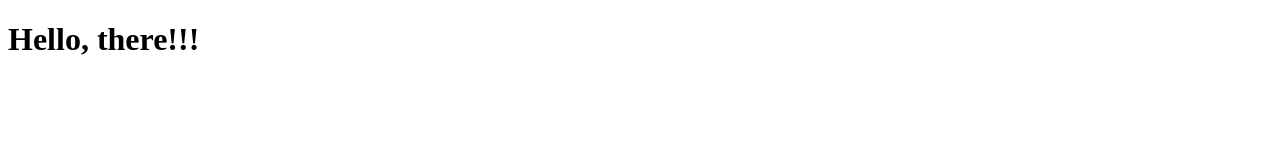
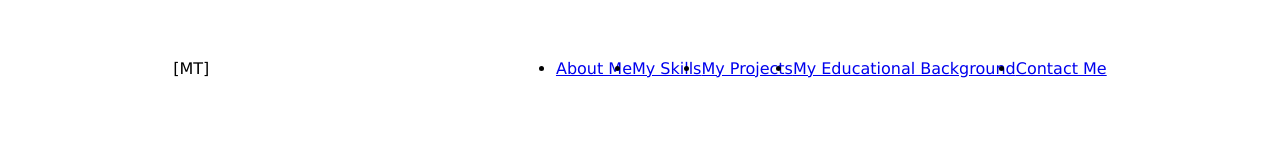
Before and after one commit to Talibiq123/Basic-Portfolio, a plain HTML site: page index.html in a window 1280 px wide. Drawn offline with Linux system fonts and the light colour scheme.

Commit message:
Portfolio

```diff
--- a/index.html
+++ b/index.html
@@ -4,9 +4,23 @@
     <meta charset="UTF-8">
     <meta name="viewport" content="width=device-width, initial-scale=1.0">
     <link rel="stylesheet" href="styles.css">
+    <script src="script.js" defer></script>
+    <link rel="shortcut icon" href="Favicon/favicon-32x32.png" type="image/x-icon">
+
     <title>Talib's...</title>
 </head>
 <body>
-    <h1>Hello, there!!!</h1>
+    <nav id="desktop-nav">
+        <div class="my-logo">[MT]</div>
+        <div>
+            <ul class="nav-links">
+                <li><a href="#about">About Me</a></li>
+                <li><a href="#skills">My Skills</a></li>
+                <li><a href="#projects">My Projects</a></li>
+                <li><a href="#education">My Educational Background</a></li>
+                <li><a href="#contact">Contact Me</a></li>
+            </ul>
+        </div>
+    </nav>
 </body>
 </html>
--- a/styles.css
+++ b/styles.css
@@ -0,0 +1,30 @@
+@import url('https://fonts.googleapis.com/css2?family=Poppins:ital,wght@0,300;0,400;0,500;0,600;1,300;1,400&display=swap');
+
+*{
+    padding: 0;
+    margin: 0;
+    font-family: Verdana, Geneva, Tahoma, sans-serif;
+    box-sizing: border-box;
+}
+
+html{
+    scroll-behavior: smooth;
+}
+
+p{
+    color: rgb(85, 85, 85);
+}
+
+.btn{
+    transition: all 300ms ease;
+}
+
+nav, .nav-links{
+    display: flex;
+}
+
+nav{
+    justify-content: space-around;
+    align-items: center;
+    height: 17vh;
+}
```
Also changed, not shown: Favicon/android-chrome-192x192.png (added), Favicon/android-chrome-512x512.png (added), Favicon/apple-touch-icon.png (added), Favicon/favicon-16x16.png (added), Favicon/favicon-32x32.png (added), Favicon/favicon.ico (added), mediaqueries.css (added), script.js (added).
